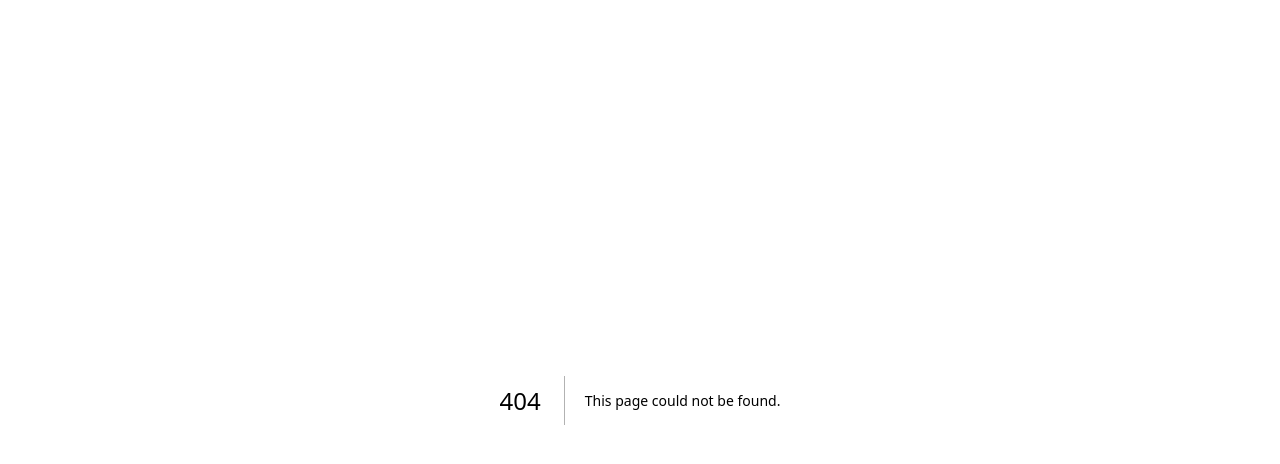
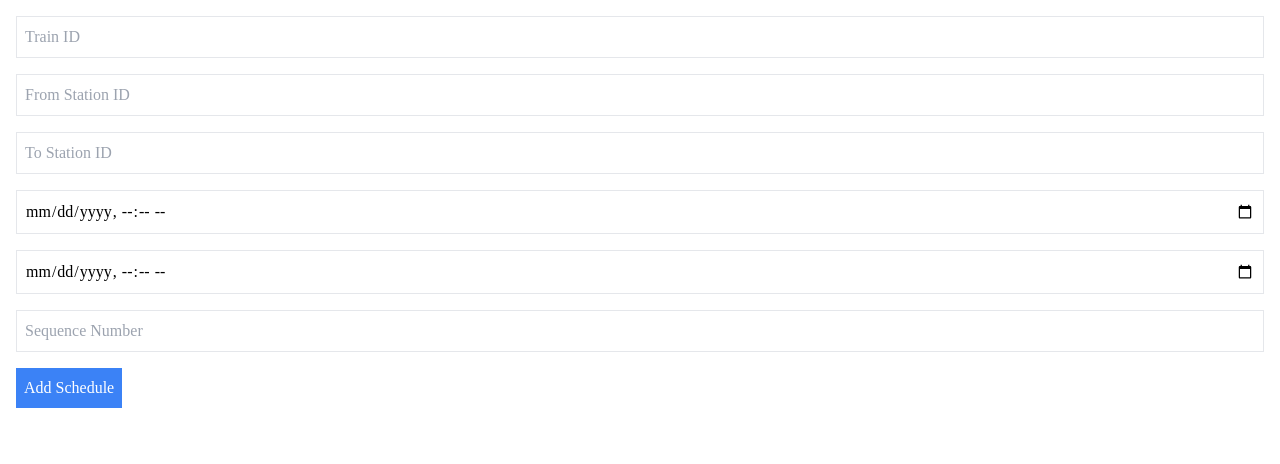
Before and after one commit to Razorback360/ics321-project, a Next.js app: page /admin/add-schedule in a window 1280 px wide. Before the commit this address had no page. Shown: the top 464 px of the page. Built offline with nearby package versions, Linux system fonts and the light colour scheme; a web font is replaced by a local one.

Commit message:
staff/admin functions done

```diff
--- /dev/null
+++ b/src/pages/admin/add-schedule.tsx
@@ -0,0 +1,74 @@
+import { useState } from 'react';
+
+export default function AddSchedule() {
+  const [form, setForm] = useState({
+    trainId: '',
+    fromStationId: '',
+    toStationId: '',
+    departTime: '',
+    arrivalTime: '',
+    sequenceNumber: '', // New field
+  });
+
+  const handleSubmit = async (e: React.FormEvent) => {
+    e.preventDefault();
+    const response = await fetch('/api/schedules/add', {
+      method: 'POST',
+      headers: { 'Content-Type': 'application/json' },
+      body: JSON.stringify(form),
+    });
+    if (response.ok) {
+      alert('Schedule added successfully!');
+    } else {
+      alert('Failed to add schedule.');
+    }
+  };
+
+  return (
+    <form onSubmit={handleSubmit} className="space-y-4 p-4">
+      <input
+        type="text"
+        placeholder="Train ID"
+        value={form.trainId}
+        onChange={(e) => setForm({ ...form, trainId: e.target.value })}
+        className="border p-2 w-full"
+      />
+      <input
+        type="text"
+        placeholder="From Station ID"
+        value={form.fromStationId}
+        onChange={(e) => setForm({ ...form, fromStationId: e.target.value })}
+        className="border p-2 w-full"
+      />
+      <input
+        type="text"
+        placeholder="To Station ID"
+        value={form.toStationId}
+        onChange={(e) => setForm({ ...form, toStationId: e.target.value })}
+        className="border p-2 w-full"
+      />
+      <input
+        type="datetime-local"
+        value={form.departTime}
+        onChange={(e) => setForm({ ...form, departTime: e.target.value })}
+        className="border p-2 w-full"
+      />
+      <input
+        type="datetime-local"
+        value={form.arrivalTime}
+        onChange={(e) => setForm({ ...form, arrivalTime: e.target.value })}
+        className="border p-2 w-full"
+      />
+      <input
+        type="number"
+        placeholder="Sequence Number"
+        value={form.sequenceNumber}
+        onChange={(e) => setForm({ ...form, sequenceNumber: e.target.value })}
+        className="border p-2 w-full"
+      />
+      <button type="submit" className="bg-blue-500 text-white p-2">
+        Add Schedule
+      </button>
+    </form>
+  );
+}
--- /dev/null
+++ b/src/pages/admin/index.tsx
@@ -0,0 +1,26 @@
+import Link from 'next/link';
+
+export default function AdminDashboard() {
+  return (
+    <div className="p-4">
+      <h1 className="text-2xl font-bold mb-4">Admin Dashboard</h1>
+      <ul className="space-y-2">
+        <li>
+          <Link href="/admin/add-schedule" className="text-blue-500">
+            Add Train Schedule
+          </Link>
+        </li>
+        <li>
+          <Link href="/admin/assign-staff" className="text-blue-500">
+            Assign Staff
+          </Link>
+        </li>
+        <li>
+          <Link href="/admin/view" className="text-blue-500">
+            View Train Schedules
+          </Link>
+        </li>
+      </ul>
+    </div>
+  );
+}
--- /dev/null
+++ b/src/pages/admin/view.tsx
@@ -0,0 +1,44 @@
+import { useEffect, useState } from 'react';
+
+interface Schedule {
+  id: number;
+  train: {
+    nameEn: string;
+  };
+  fromStation: {
+    name: string;
+  };
+  toStation: {
+    name: string;
+  };
+  departTime: string;
+  arrivalTime: string;
+}
+
+export default function ViewSchedules() {
+  const [schedules, setSchedules] = useState<Schedule[]>([]);
+
+  useEffect(() => {
+    fetch('/api/schedules/view')
+      .then((res) => res.json())
+      .then((data) => setSchedules(data));
+  }, []);
+
+  return (
+    <div className="p-4">
+      <h1 className="text-2xl font-bold mb-4">Train Schedules</h1>
+      <ul className="space-y-4">
+        {schedules.map((schedule) => (
+          <li key={schedule.id} className="border p-4">
+            <p>Train: {schedule.train.nameEn}</p>
+            <p>
+              From: {schedule.fromStation.name} - To: {schedule.toStation.name}
+            </p>
+            <p>Depart: {new Date(schedule.departTime).toLocaleString()}</p>
+            <p>Arrival: {new Date(schedule.arrivalTime).toLocaleString()}</p>
+          </li>
+        ))}
+      </ul>
+    </div>
+  );
+}
--- /dev/null
+++ b/src/pages/api/schedules/add.ts
@@ -0,0 +1,26 @@
+import { NextApiRequest, NextApiResponse } from 'next';
+import { prisma } from '@db/index';
+export default async function handler(req: NextApiRequest, res: NextApiResponse) {
+    if (req.method === 'POST') {
+      const { trainId, fromStationId, toStationId, departTime, arrivalTime, sequenceNumber } = req.body;
+
+      try {
+        const schedule = await prisma.trainSchedule.create({
+          data: {
+            trainId: parseInt(trainId), // Ensure these are integers
+            fromStationId: parseInt(fromStationId),
+            toStationId: parseInt(toStationId),
+            departTime: new Date(departTime),
+            arrivalTime: new Date(arrivalTime),
+            sequenceNumber: parseInt(sequenceNumber), // Add required sequenceNumber
+          },
+        });
+        res.status(200).json(schedule);
+      } catch (error) {
+        console.error(error);
+        res.status(500).json({ error: 'Failed to add schedule.' });
+      }
+    } else {
+      res.status(405).json({ error: 'Method not allowed.' });
+    }
+  }
--- /dev/null
+++ b/src/pages/api/schedules/view.ts
@@ -0,0 +1,21 @@
+import { NextApiRequest, NextApiResponse } from 'next';
+import { prisma } from '@db/index';
+
+export default async function handler(req: NextApiRequest, res: NextApiResponse) {
+  if (req.method === 'GET') {
+    try {
+      const schedules = await prisma.trainSchedule.findMany({
+        include: {
+          train: true,
+          fromStation: true,
+          toStation: true,
+        },
+      });
+      res.status(200).json(schedules);
+    } catch (error) {
+      res.status(500).json({ error: 'Failed to fetch schedules.' });
+    }
+  } else {
+    res.status(405).json({ error: 'Method not allowed.' });
+  }
+}
--- /dev/null
+++ b/src/pages/api/staff/assign.ts
@@ -0,0 +1,24 @@
+import { NextApiRequest, NextApiResponse } from 'next';
+import { prisma } from '@db/index';
+
+export default async function handler(req: NextApiRequest, res: NextApiResponse) {
+  if (req.method === 'POST') {
+    const { staffId, trainId } = req.body;
+
+    try {
+      const assignment = await prisma.staff.update({
+        where: { id: staffId },
+        data: {
+          user: {
+            connect: { id: trainId },
+          },
+        },
+      });
+      res.status(200).json(assignment);
+    } catch (error) {
+      res.status(500).json({ error: 'Failed to assign staff.' });
+    }
+  } else {
+    res.status(405).json({ error: 'Method not allowed.' });
+  }
+}
--- /dev/null
+++ b/src/pages/api/staff/remove.ts
@@ -0,0 +1,21 @@
+import { NextApiRequest, NextApiResponse } from 'next';
+import { prisma } from '@db/index';
+
+export default async function handler(req: NextApiRequest, res: NextApiResponse) {
+  if (req.method === 'POST') {
+    const { staffId } = req.body;
+
+    try {
+        const staff = await prisma.staff.delete({
+            where: { id: staffId },
+          });
+
+
+      res.status(200).json(staff);
+    } catch (error) {
+      res.status(500).json({ error: 'Failed to remove staff.' });
+    }
+  } else {
+    res.status(405).json({ error: 'Method not allowed.' });
+  }
+}
```
Also changed, not shown: 1 other file (tests, documents, lock files or other folders).
